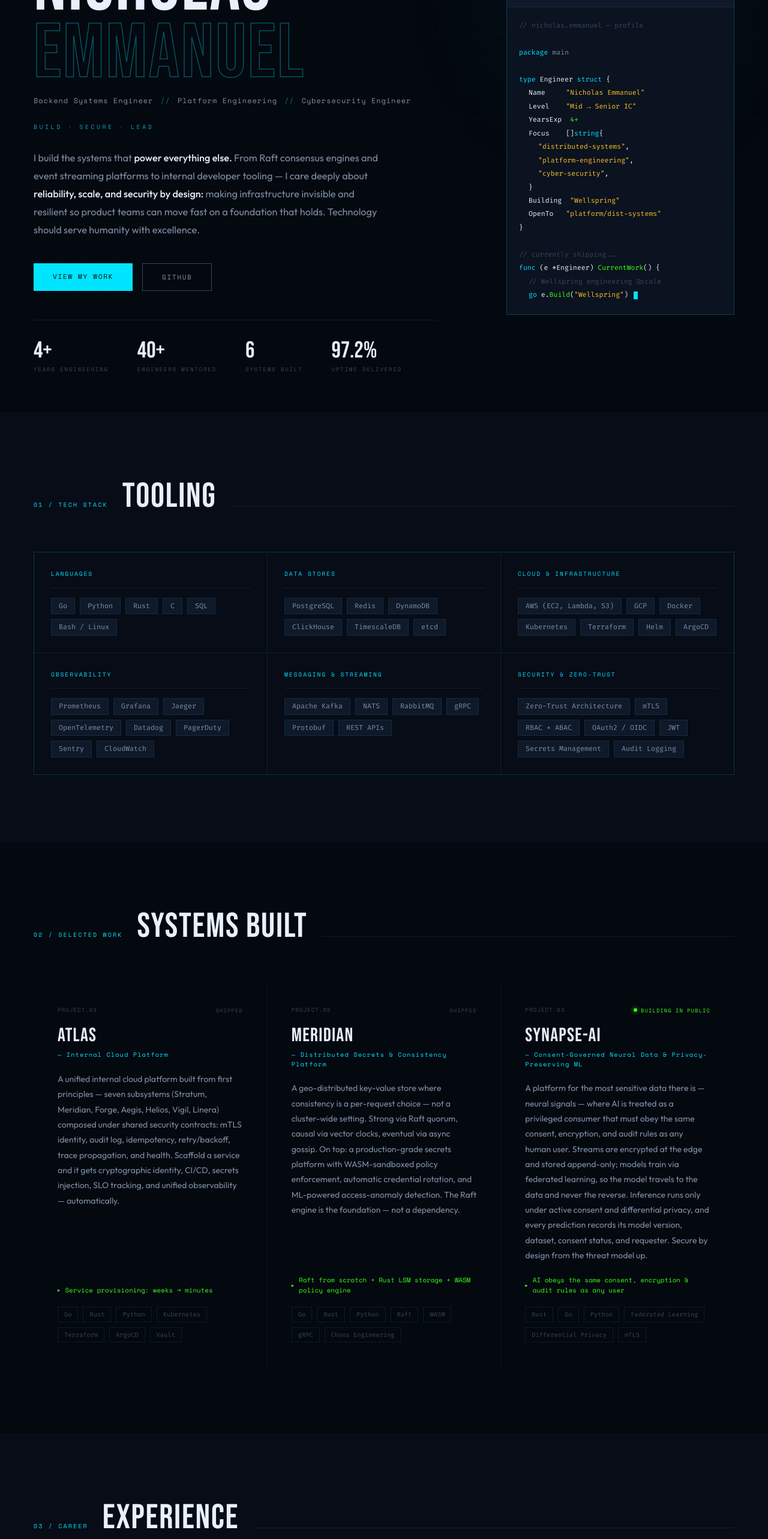
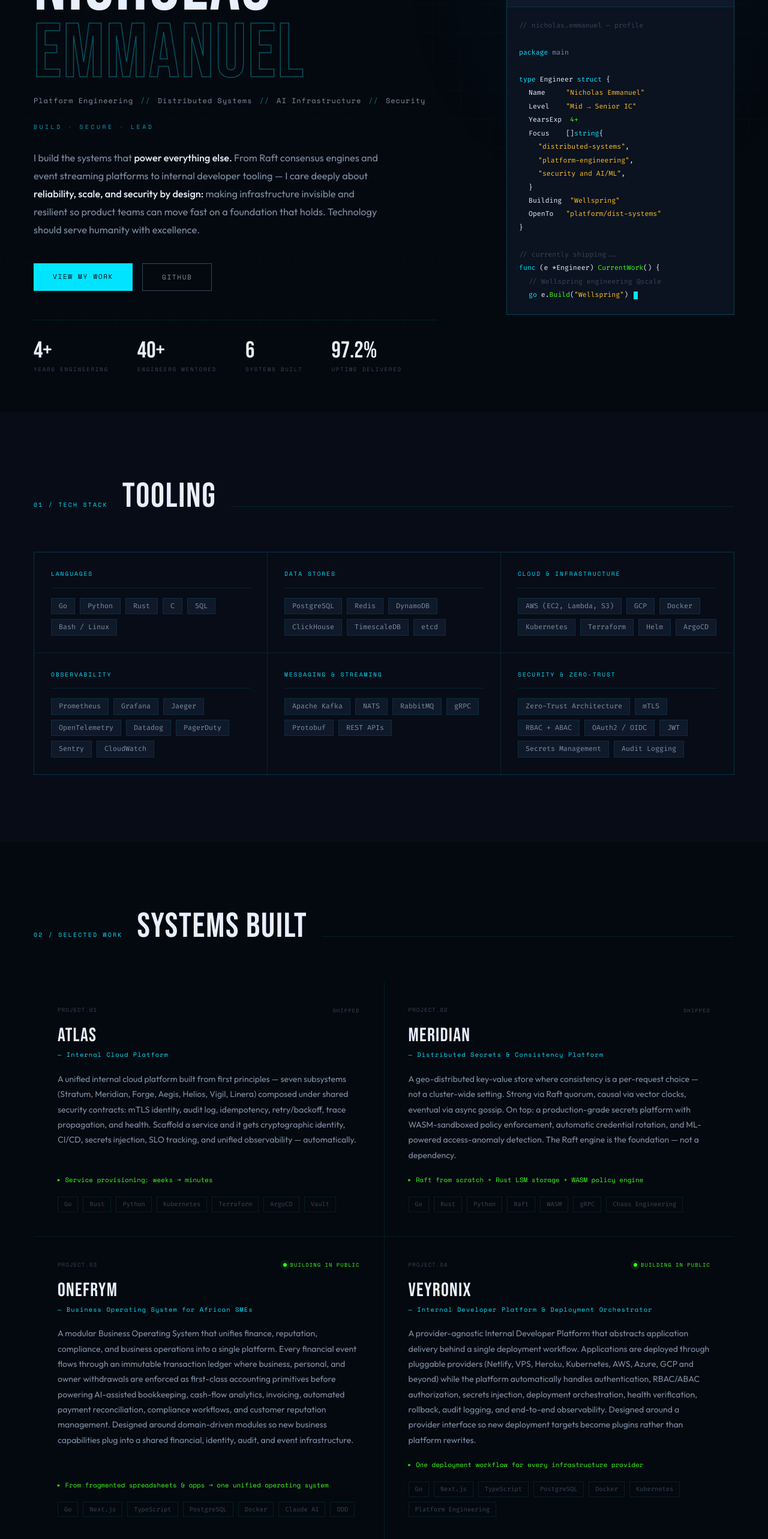
Before and after one commit to nickemma/portfolio-v2, a Next.js app: page / in a window 1280 px wide. Shown: the part 234-2800 px from the top of the page at 60% size. Built offline with nearby package versions, Linux system fonts and the light colour scheme.

Commit message:
feat: updated my skills

```diff
--- a/components/Hero.tsx
+++ b/components/Hero.tsx
@@ -51,11 +51,13 @@ export default function Hero() {
 
                 {/* Roles */}
                 <p className="reveal hero-item font-mono text-[0.75rem] text-grey tracking-[0.08em] mb-7 flex flex-wrap items-center gap-x-3 gap-y-1">
-                    Backend Systems Engineer
+                  Platform Engineering
                     <span className="text-cyan/50">//</span>
-                    Platform Engineering
+                    Distributed Systems
                     <span className="text-cyan/50">//</span>
-                    Cybersecurity Engineer
+                    AI Infrastructure
+                    <span className="text-cyan/50">//</span>
+                    Security
                 </p>
                 <p className="reveal hero-item font-mono text-[0.62rem] text-cyan/70 tracking-[0.35em] uppercase mb-7">
                     Build · Secure · Lead
@@ -177,7 +179,7 @@ export default function Hero() {
                     </div>
                     <div className="pl-8">
                         <span className="text-[#fbbf24]">
-                            &quot;cyber-security&quot;
+                            &quot;security and AI/ML&quot;
                         </span>
                         ,
                     </div>
--- a/components/Projects.tsx
+++ b/components/Projects.tsx
@@ -39,19 +39,38 @@ const projects = [
     },
     {
         num: "PROJECT.03",
-        name: "SYNAPSE-AI",
-        tagline: "Consent-Governed Neural Data & Privacy-Preserving ML",
-        desc: "A platform for the most sensitive data there is — neural signals — where AI is treated as a privileged consumer that must obey the same consent, encryption, and audit rules as any human user. Streams are encrypted at the edge and stored append-only; models train via federated learning, so the model travels to the data and never the reverse. Inference runs only under active consent and differential privacy, and every prediction records its model version, dataset, consent status, and requester. Secure by design from the threat model up.",
-        metric: "AI obeys the same consent, encryption & audit rules as any user",
+        name: "ONEFRYM",
+        tagline: "Business Operating System for African SMEs",
+        desc: "A modular Business Operating System that unifies finance, reputation, compliance, and business operations into a single platform. Every financial event flows through an immutable transaction ledger where business, personal, and owner withdrawals are enforced as first-class accounting primitives before powering AI-assisted bookkeeping, cash-flow analytics, invoicing, automated payment reconciliation, compliance workflows, and customer reputation management. Designed around domain-driven modules so new business capabilities plug into a shared financial, identity, audit, and event infrastructure.",
+        metric: "From fragmented spreadsheets & apps → one unified operating system",
         tags: [
-            "Rust",
             "Go",
-            "Python",
-            "Federated Learning",
-            "Differential Privacy",
-            "mTLS",
+            "Next.js",
+            "TypeScript",
+            "PostgreSQL",
+            "Docker",
+            "Claude AI",
+            "DDD",
         ],
-        href: "https://github.com/nickemma/synapse-ai",
+        href: "https://github.com/nickemma/onefrym",
+        status: "building" as const,
+    },
+    {
+        num: "PROJECT.04",
+        name: "VEYRONIX",
+        tagline: "Internal Developer Platform & Deployment Orchestrator",
+        desc: "A provider-agnostic Internal Developer Platform that abstracts application delivery behind a single deployment workflow. Applications are deployed through pluggable providers (Netlify, VPS, Heroku, Kubernetes, AWS, Azure, GCP and beyond) while the platform automatically handles authentication, RBAC/ABAC authorization, secrets injection, deployment orchestration, health verification, rollback, audit logging, and end-to-end observability. Designed around a provider interface so new deployment targets become plugins rather than platform rewrites.",
+        metric: "One deployment workflow for every infrastructure provider",
+        tags: [
+            "Go",
+            "Next.js",
+            "TypeScript",
+            "PostgreSQL",
+            "Docker",
+            "Kubernetes",
+            "Platform Engineering",
+        ],
+        href: "https://github.com/nickemma/forge",
         status: "building" as const,
     },
 ];
@@ -72,7 +91,7 @@ export default function Projects() {
             </ScrollReveal>
 
             {/* 3-up on desktop, stacked on mobile */}
-            <div className="grid grid-cols-1 md:grid-cols-3 gap-px bg-cyan/10">
+            <div className="grid grid-cols-1 md:grid-cols-2 gap-px bg-cyan/10">
                 {projects.map((p, i) => (
                     <ScrollReveal key={p.num} delay={i * 80}>
                         <a
```
